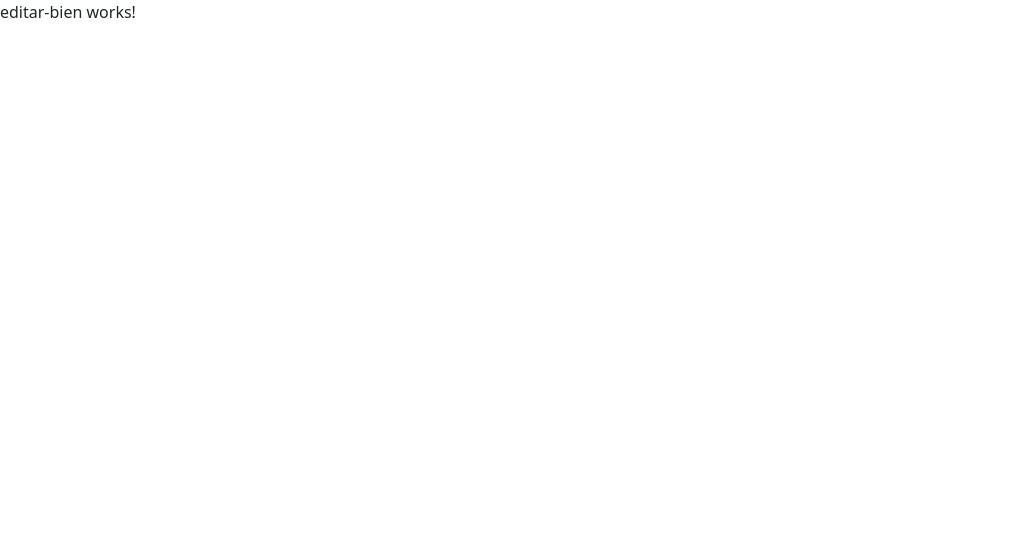
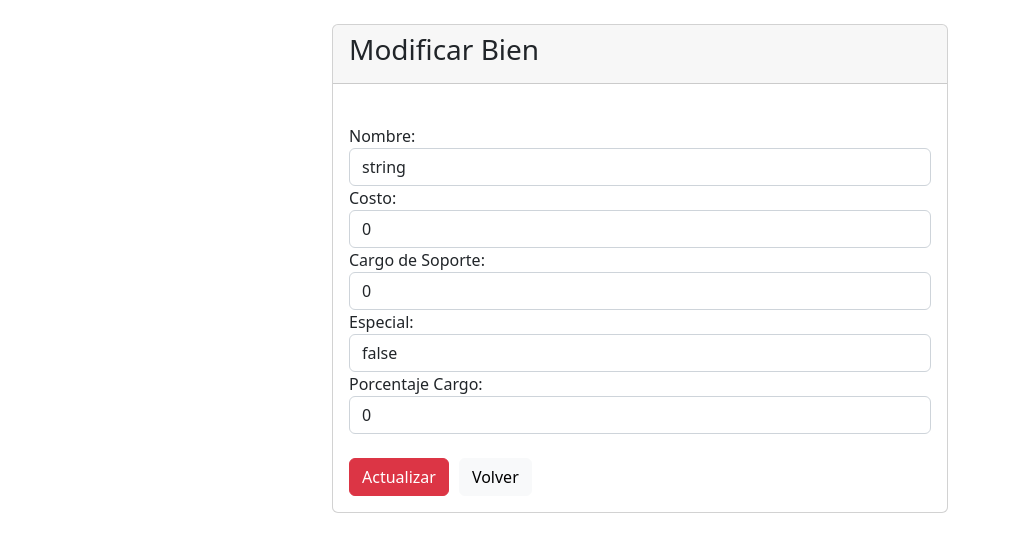
Before and after one commit to Giannoni-Ezequiel/SystemBackOffice, an Angular app in the folder FrontEnd/Prueba/: page /editar-bien in a window 1280 px wide. Shown: the top 552 px of the page, without its empty margins (0-1010 px from the left). Built offline with nearby package versions, Linux system fonts and the light colour scheme; no server answers.

Commit message:
CRUD Front Terminado v1.0.0

```diff
--- a/FrontEnd/Prueba/src/app/models/bien.ts
+++ b/FrontEnd/Prueba/src/app/models/bien.ts
@@ -1,6 +1,6 @@
 export class Bien
 {
-  id: number;
+  id?: number;
   nombre: string;
   costo: number;
   cargoSoporte: number;
--- a/FrontEnd/Prueba/src/app/vistas/bien/crear-bien/crear-bien.component.html
+++ b/FrontEnd/Prueba/src/app/vistas/bien/crear-bien/crear-bien.component.html
@@ -1 +1,36 @@
-<p>crear-bien works!</p>
+<div class="container col-md-6">
+    <br>
+      <div class="card">
+          <div class="card-header">
+              <h3>Agregar Bien</h3>
+          </div>
+          <br>
+          <div class="card-body">
+              <form action="">
+                  <div class="form-group">
+                      <label for="">Nombre:</label>
+                      <input [(ngModel)]="bien.nombre" name="nombre" type="text" class="form-control">
+                  </div>
+                  <div class="form-group">
+                    <label for="">Costo:</label>
+                    <input [(ngModel)]="bien.costo" name="costo" type="text" class="form-control">
+                  </div>
+                  <div class="form-group">
+                      <label for="">Cargo de Soporte:</label>
+                      <input [(ngModel)]="bien.cargoSoporte" name="cargoSoporte" type="text" class="form-control">
+                  </div>
+                  <div class="form-group">
+                    <label for="">Especial:</label>
+                    <input [(ngModel)]="bien.esEspecial" name="esEspecial" type="text" class="form-control">
+                </div>
+                <div class="form-group">
+                    <label for="">Porcentaje Cargo:</label>
+                    <input [(ngModel)]="bien.porcentajeCarg" name="porcentajeCarg" type="text" class="form-control">
+                </div>
+                  <br>
+                  <button (click)="Crear(bien)" class="btn btn-danger">Guardar</button>
+                  <button (click)="Volver()" class="btn btn-light" style="margin-left: 10px;">Volver</button>
+              </form>
+          </div>
+      </div>
+  </div>
--- a/FrontEnd/Prueba/src/app/vistas/bien/crear-bien/crear-bien.component.ts
+++ b/FrontEnd/Prueba/src/app/vistas/bien/crear-bien/crear-bien.component.ts
@@ -1,10 +1,39 @@
-import { Component } from '@angular/core';
+import { Component, OnInit } from '@angular/core';
+import { Router } from '@angular/router';
+import { BienService } from 'src/app/service/bien.service';
+import { Bien } from 'src/app/models/bien';
 
 @Component({
   selector: 'app-crear-bien',
   templateUrl: './crear-bien.component.html',
   styleUrls: ['./crear-bien.component.css']
 })
-export class CrearBienComponent {
+
+export class CrearBienComponent implements OnInit{
+
+  bien:Bien;
+  constructor(private router:Router, private service:BienService){
+    this.bien = {
+      nombre: "string",
+      costo: 0,
+      cargoSoporte: 0,
+      esEspecial: false,
+      porcentajeCarg: 0
+    }
+  }
+
+  ngOnInit() {
+  }
+
+  Crear(bien:Bien){
+    this.service.crearBien(bien).subscribe(data=>{
+      alert("Se agrego con exito!!!");
+      this.router.navigate(["listar-bien"]);
+    })
+  }
+
+  Volver(){
+    this.router.navigate(["proyecto"])
+  }
 
 }
--- a/FrontEnd/Prueba/src/app/vistas/bien/editar-bien/editar-bien.component.html
+++ b/FrontEnd/Prueba/src/app/vistas/bien/editar-bien/editar-bien.component.html
@@ -1 +1,36 @@
-<p>editar-bien works!</p>
+<div class="container col-md-6">
+    <br>
+      <div class="card">
+          <div class="card-header">
+              <h3>Modificar Bien</h3>
+          </div>
+          <br>
+          <div class="card-body">
+              <form action="">
+                  <div class="form-group">
+                      <label for="">Nombre:</label>
+                      <input [(ngModel)]="bien.nombre" name="nombre" type="text" class="form-control">
+                  </div>
+                  <div class="form-group">
+                    <label for="">Costo:</label>
+                    <input [(ngModel)]="bien.costo" name="costo" type="text" class="form-control">
+                  </div>
+                  <div class="form-group">
+                      <label for="">Cargo de Soporte:</label>
+                      <input [(ngModel)]="bien.cargoSoporte" name="cargoSoporte" type="text" class="form-control">
+                  </div>
+                  <div class="form-group">
+                    <label for="">Especial:</label>
+                    <input [(ngModel)]="bien.esEspecial" name="esEspecial" type="text" class="form-control">
+                    </div>
+                <div class="form-group">
+                    <label for="">Porcentaje Cargo:</label>
+                    <input [(ngModel)]="bien.porcentajeCarg" name="porcentajeCarg" type="text" class="form-control">
+                </div>
+                  <br>
+                  <button (click)="Actualizar(bien)" class="btn btn-danger">Actualizar</button>
+                  <button (click)="Volver()" class="btn btn-light" style="margin-left: 10px;">Volver</button>
+              </form>
+          </div>
+      </div>
+  </div>
--- a/FrontEnd/Prueba/src/app/vistas/bien/editar-bien/editar-bien.component.ts
+++ b/FrontEnd/Prueba/src/app/vistas/bien/editar-bien/editar-bien.component.ts
@@ -1,10 +1,46 @@
-import { Component } from '@angular/core';
+import { Component, OnInit } from '@angular/core';
+import { Router } from '@angular/router';
+import { BienService } from 'src/app/service/bien.service';
+import { Bien } from 'src/app/models/bien';
 
 @Component({
   selector: 'app-editar-bien',
   templateUrl: './editar-bien.component.html',
   styleUrls: ['./editar-bien.component.css']
 })
-export class EditarBienComponent {
+export class EditarBienComponent implements OnInit{
 
+  bien:Bien;
+  constructor(private router:Router, private service:BienService){
+    this.bien = {
+      nombre: "string",
+      costo: 0,
+      cargoSoporte: 0,
+      esEspecial: false,
+      porcentajeCarg: 0
+    }
+  }
+
+  ngOnInit(){
+    this.Editar();
+  }
+
+  Editar(){
+    let id=localStorage.getItem("id");
+    this.service.getBienId(id).subscribe(data=>{
+      this.bien=data;
+    })
+  }
+
+  Actualizar(bien:Bien){
+    this.service.updateBien(bien).subscribe(data=>{
+      this.bien = data;
+      alert("Se actualizo correctamente!!!");
+      this.router.navigate(["listar-bien"])
+    })
+  }
+
+  Volver(){
+    this.router.navigate(["proyecto"])
+  }
 }
--- a/FrontEnd/Prueba/src/app/vistas/bien/listar-bien/listar-bien.component.html
+++ b/FrontEnd/Prueba/src/app/vistas/bien/listar-bien/listar-bien.component.html
@@ -1 +1,44 @@
-<p>listar-bien works!</p>
+<div class="container">
+    <br>
+      <div class="container">
+        <button (click)="Volver()" class="btn btn-light">Volver</button>
+        <button (click)="Crear()" class="btn btn-primary" style="margin-left: 10px;">Nuevo</button>
+      </div>
+      <br>
+    <div class="card">
+        <div class="card-header">
+            <h3>Bienes</h3>
+        </div>
+        <br>
+        <div class="card-body">
+            <table class="table">
+                <thead class="thead-light">
+                  <tr class="text-center">
+                    <th scope="col">#</th>
+                    <th scope="col">Nombre</th>
+                    <th scope="col">Costo</th>
+                    <th scope="col">Cargo de Soporte</th>
+                    <th scope="col">¿Es Especial?</th>
+                    <th scope="col">Porcentaje Cargo</th>
+                    <th scope="col">ACCION</th>
+                  </tr>
+                </thead>
+                <tbody>
+                  <tr *ng-for="let bien of bienes" class="text-center">
+                    <th scope="row">1</th>
+                    <td>{{bien.id}}</td>
+                    <td>{{bien.nombre}}</td>
+                    <td>{{bien.costo}}</td>
+                    <td>{{bien.cargoSoporte}}</td>
+                    <td>{{bien.esEspecial}}</td>
+                    <td>{{bien.porcentajeCarg}}</td>
+                    <td>
+                        <button (click)="Editar(bien)" class="btn btn-warning">Editar</button>
+                        <button (click)="Delete(bien)" class="btn btn-warning" style="margin-left: 10px">Delete</button>
+                    </td>
+                  </tr>
+                </tbody>
+              </table>
+        </div>
+    </div>
+  </div>
--- a/FrontEnd/Prueba/src/app/vistas/bien/listar-bien/listar-bien.component.ts
+++ b/FrontEnd/Prueba/src/app/vistas/bien/listar-bien/listar-bien.component.ts
@@ -3,6 +3,7 @@ import { Bien } from 'src/app/models/bien';
 import { Cliente } from 'src/app/models/cliente';
 import { BienService } from 'src/app/service/bien.service';
 import { ClienteService } from 'src/app/service/cliente.service';
+import { Router } from '@angular/router';
 
 @Component({
   selector: 'app-listar-bien',
@@ -15,10 +16,29 @@ export class ListarBienComponent implements OnInit {
 
   cliente: Cliente[] = [];
 
-  constructor(private bienService: BienService, private service: ClienteService) { }
+  constructor(private service: BienService, private clienteService: ClienteService, private router:Router) { }
 
-  ngOnInit() {
-      /*this.bienService.getProductsSmall().then(data => this.products = data);
-      this.clienteService.getCustomersLarge().then(customers => this.customers = customers);*/
+  ngOnInit(){
+    this.service.getBien().subscribe(data=>{
+      this.bien=data;
+    })
+  }
+
+  Editar(bien:Bien):void{
+    localStorage.setItem("id",bien.id!.toString());
+    this.router.navigate(["editar-bien"]);
+  }
+
+  Delete(bien:Bien){
+    this.service.deleteBien(bien).subscribe(data=>{
+      this.bien=this.bien?.filter(b=>b!==bien);
+      alert("Bien eliminado!!!")
+    })
+  }
+  Volver(){
+    this.router.navigate(["proyecto"])
+  }
+  Crear(){
+    this.router.navigate(["crear-bien"])
   }
 }
--- a/FrontEnd/Prueba/src/app/vistas/usuario/editar-usuarios/editar-usuarios.component.ts
+++ b/FrontEnd/Prueba/src/app/vistas/usuario/editar-usuarios/editar-usuarios.component.ts
@@ -2,6 +2,7 @@ import { Component, OnInit } from '@angular/core';
 import { Router } from '@angular/router';
 import { UsuarioService } from 'src/app/service/usuario.service';
 import { LoginUsuario } from 'src/app/models/usuario';
+
 @Component({
   selector: 'app-editar-usuarios',
   templateUrl: './editar-usuarios.component.html',
@@ -15,7 +16,6 @@ export class EditarUsuariosComponent implements OnInit{
       nombreUsuario : '',
       password : '',
       name : '',
-
     }
   }
 
@@ -34,7 +34,7 @@ export class EditarUsuariosComponent implements OnInit{
     this.service.updateUsuarios(usuario).subscribe(data=>{
       this.usuario = data;
       alert("Se actualizo correctamente!!!");
-      this.router.navigate(["listar"])
+      this.router.navigate(["listar-usuarios"])
     })
   }
 
--- a/FrontEnd/Prueba/src/app/vistas/usuario/listar-usuarios/listar-usuarios.component.ts
+++ b/FrontEnd/Prueba/src/app/vistas/usuario/listar-usuarios/listar-usuarios.component.ts
@@ -27,7 +27,7 @@ export class ListarUsuariosComponent implements OnInit{
   Delete(usuarios:LoginUsuario){
     this.usuario.deleteUsuarios(usuarios).subscribe(data=>{
       this.usuarios=this.usuarios?.filter(u=>u!==usuarios);
-      alert("Cliente eliminado!!!")
+      alert("Usuario eliminado!!!")
     })
   }
 
```
Also changed, not shown: FrontEnd/Prueba/src/app/service/bien.service.ts (+20 -5 lines).
